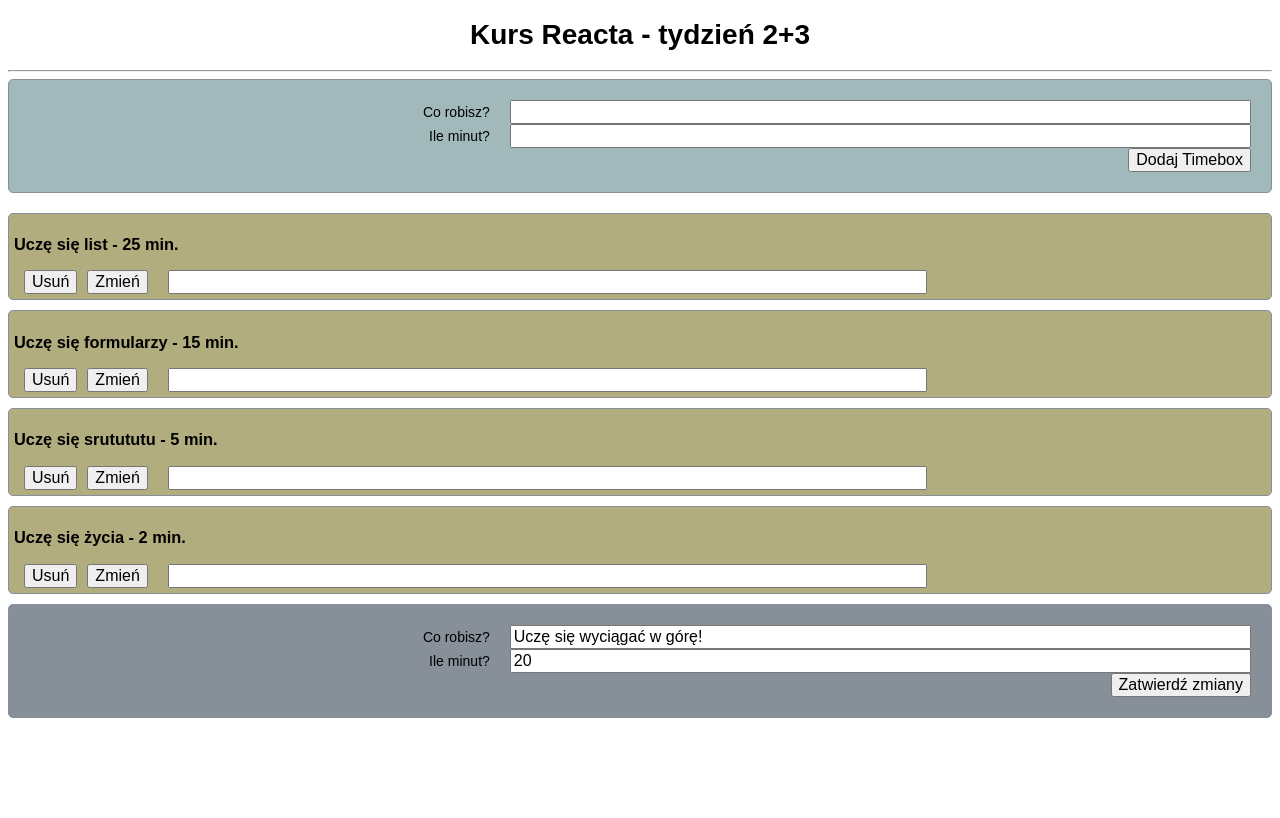
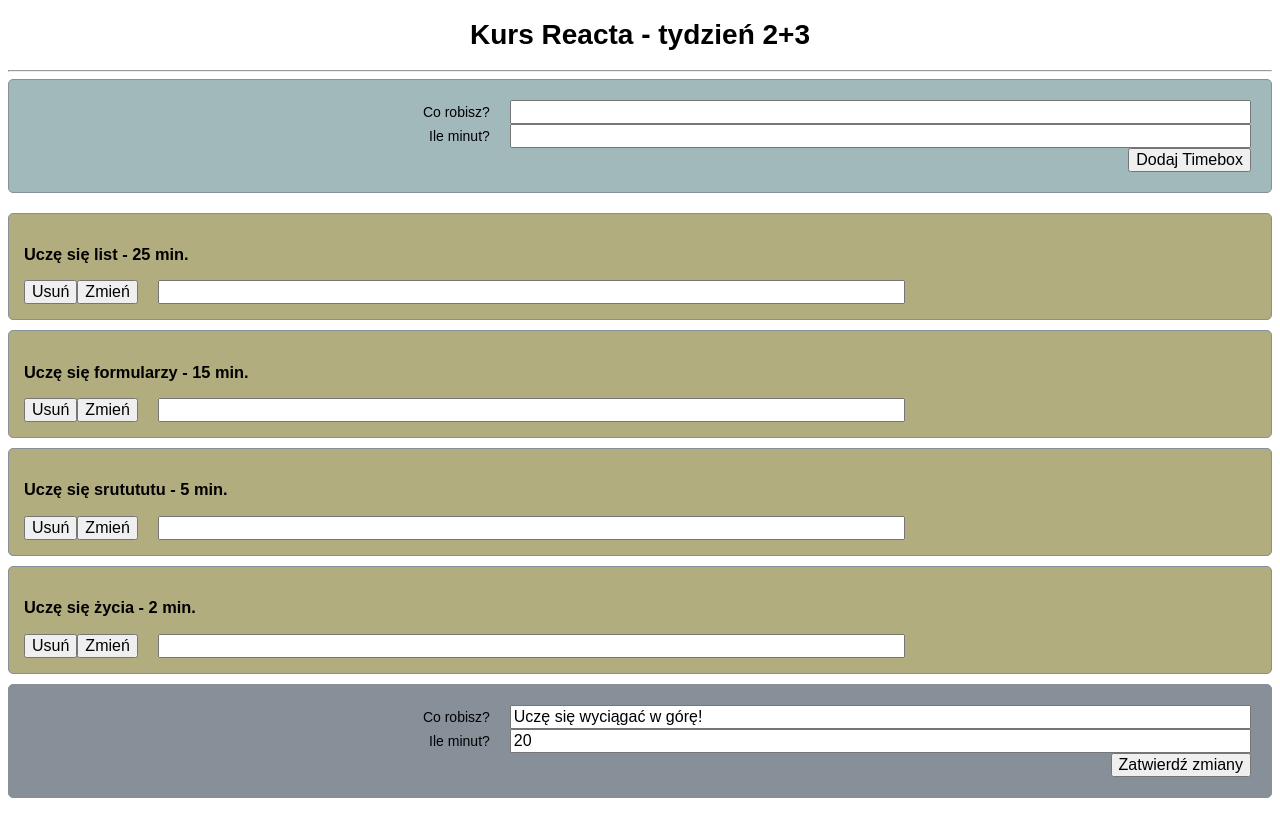
Before and after one commit to emdoem/KR-timeboxing, a React app: page / in a window 1280 px wide. Built offline with nearby package versions, Linux system fonts and the light colour scheme.

Commit message:
adjust Timebox padding

```diff
--- a/src/styles/components.scss
+++ b/src/styles/components.scss
@@ -6,7 +6,7 @@
     background-color: #b2ad7f;
     border: $default-border;
     border-radius: 5px;
-    padding: 5px;
+    padding: 15px;
     margin-bottom: 10px;
 }
 
@@ -38,7 +38,6 @@ input {
 
 button {
     font-size: 16px;
-    margin-left: 10px;
 }
 
 .CurrentTimebox {
```
